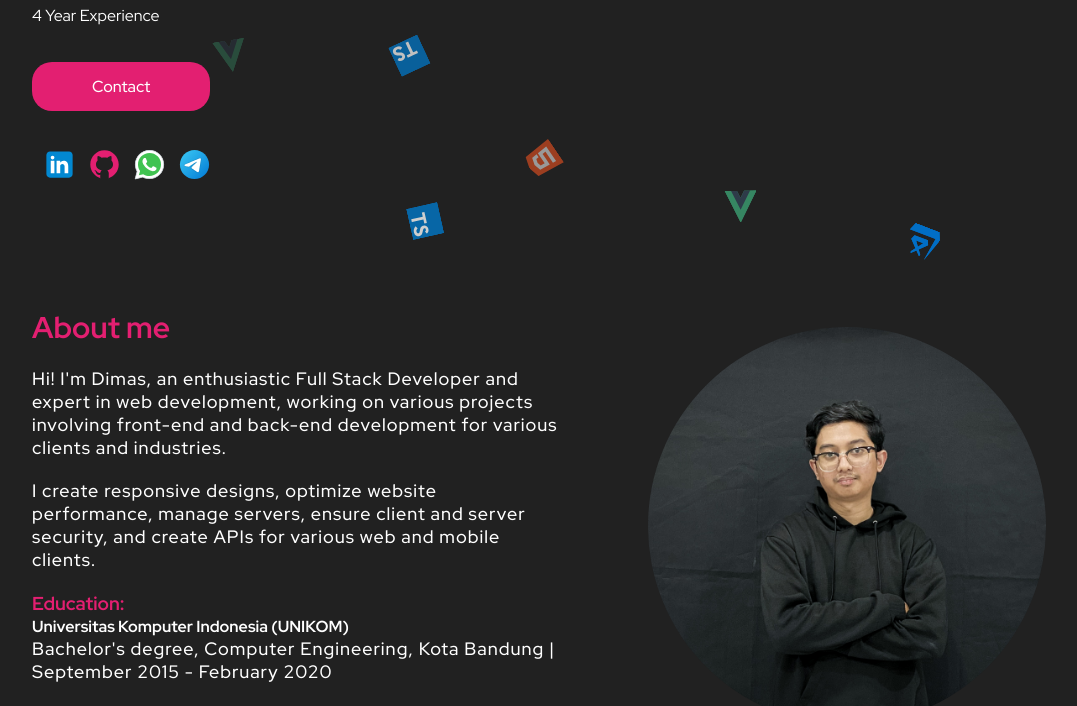
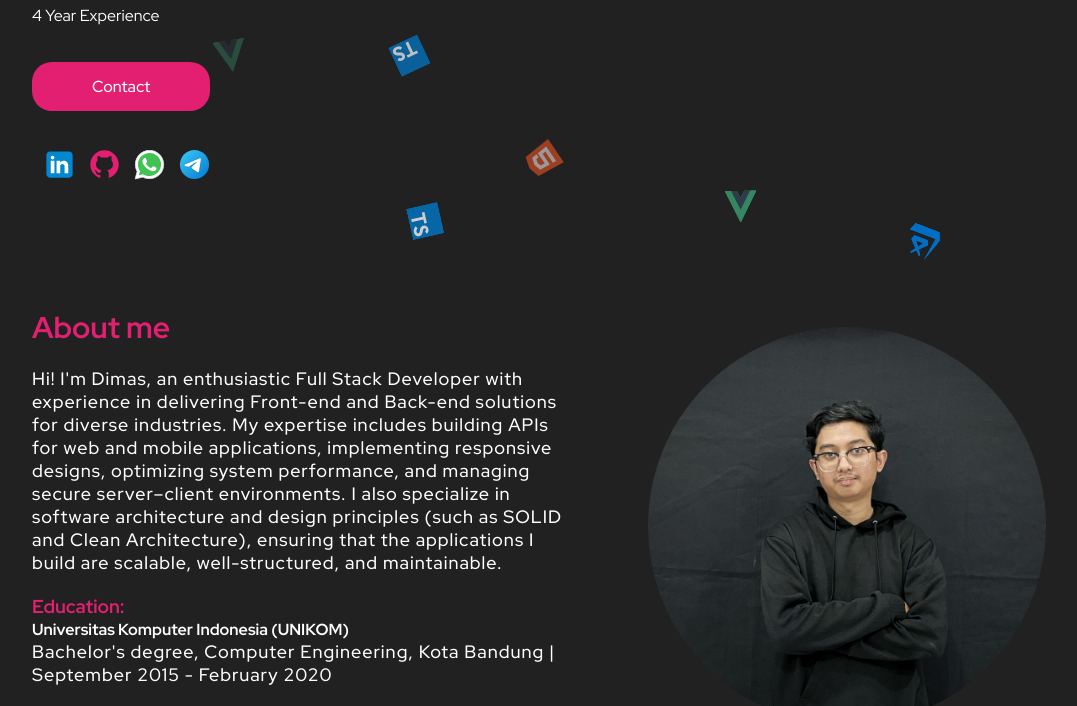
Before and after one commit to dimasmakdus/portfolio-dimas-v1, a React (Create React App) app: page / in a window 1280 px wide. Shown: the part 502-1208 px from the top of the page, without its empty margins (68-1145 px from the left). Built offline with nearby package versions, Linux system fonts and the light colour scheme; no server answers.

Commit message:
update resume & about

```diff
--- a/src/components/About/About.tsx
+++ b/src/components/About/About.tsx
@@ -22,12 +22,7 @@ export function About() {
         </ScrollAnimation>
         <ScrollAnimation animateIn="fadeInLeft" delay={0.1 * 1000}>
           <p>
-            Hi! I'm Dimas, an enthusiastic Full Stack Developer and expert in web development, working on various projects involving front-end and back-end development for various clients and industries.
-          </p>
-        </ScrollAnimation>
-        <ScrollAnimation animateIn="fadeInLeft" delay={0.2 * 1000} style={{ marginTop: "2rem", marginBottom: "2rem" }}>
-          <p>
-            I create responsive designs, optimize website performance, manage servers, ensure client and server security, and create APIs for various web and mobile clients.
+            Hi! I'm Dimas, an enthusiastic Full Stack Developer with experience in delivering Front-end and Back-end solutions for diverse industries. My expertise includes building APIs for web and mobile applications, implementing responsive designs, optimizing system performance, and managing secure server–client environments. I also specialize in software architecture and design principles (such as SOLID and Clean Architecture), ensuring that the applications I build are scalable, well-structured, and maintainable.
           </p>
         </ScrollAnimation>
         <ScrollAnimation animateIn="fadeInLeft" delay={400}>
```
Also changed, not shown: 1 other file (tests, documents, lock files or other folders).
